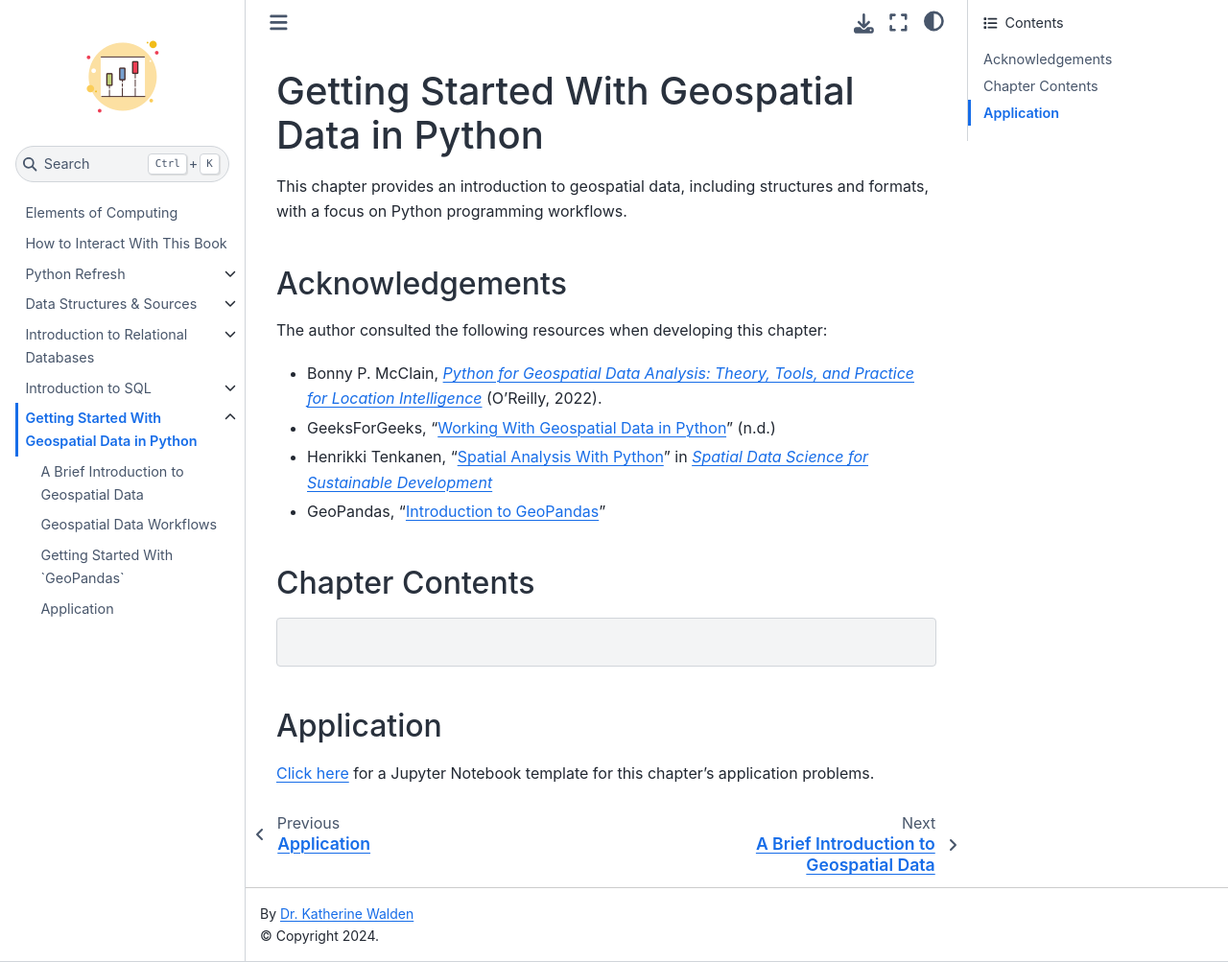
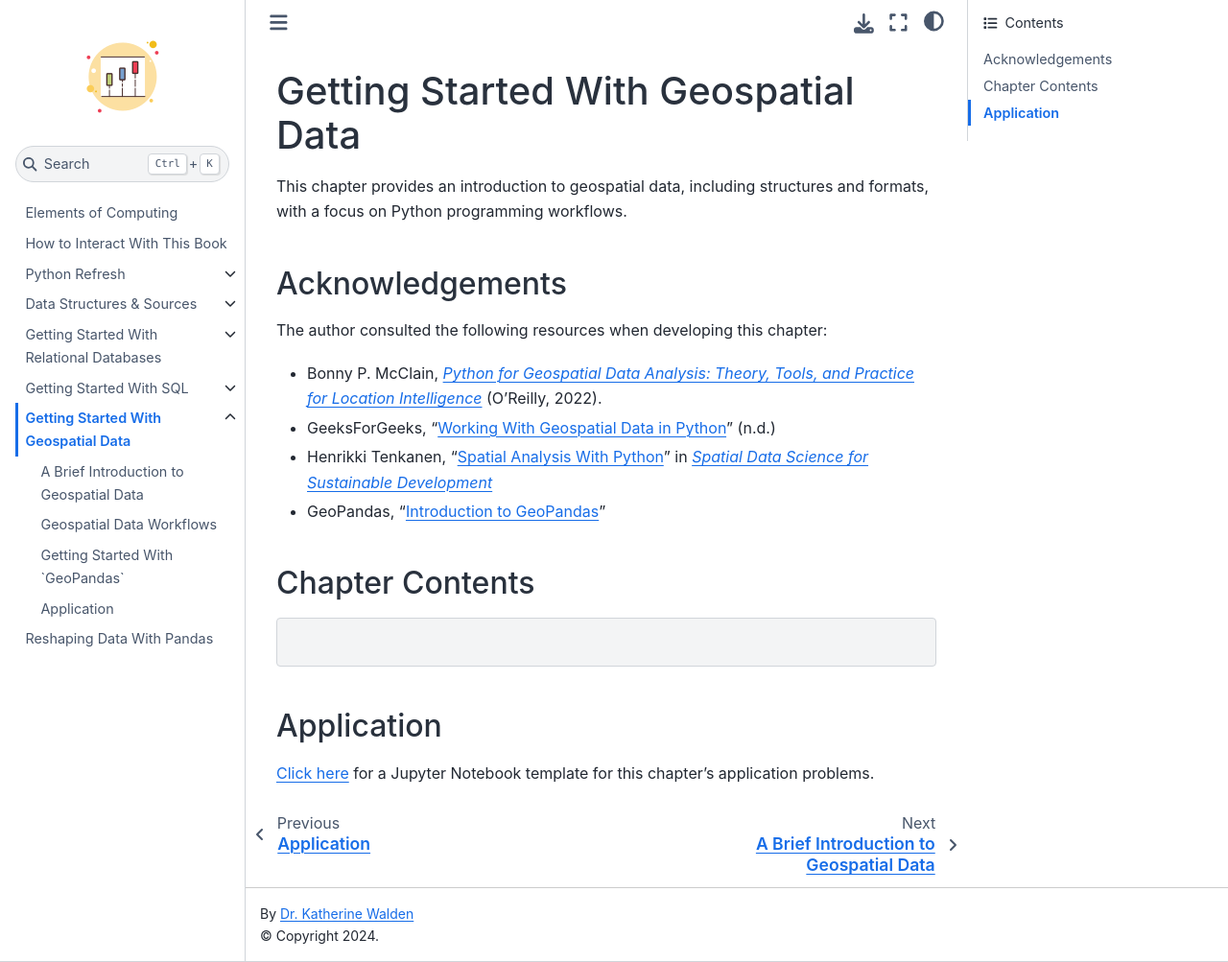
Before and after one commit to kwaldenphd/elements-of-computing, a Jupyter Book: the page built from book/05-pandas-gis/00-overview.md, in a window 1280 px wide and 1003 px high. Shown: the whole window at 96% size. Built offline with Jupyter Book 1.0.4 settings and Sphinx 7.4.7 and the Sphinx Book theme 1.1.4, drawn with Linux system fonts in a browser that asks for light colours; comment, search, counter and statistics services are not loaded.

Commit message:
Update overview & ToC

```diff
--- a/book/05-pandas-gis/00-overview.md
+++ b/book/05-pandas-gis/00-overview.md
@@ -1,4 +1,4 @@
-# Getting Started With Geospatial Data in Python
+# Getting Started With Geospatial Data
 
 This chapter provides an introduction to geospatial data, including structures and formats, with a focus on Python programming workflows.
 
--- a/book/_toc.yml
+++ b/book/_toc.yml
@@ -38,7 +38,7 @@ chapters:
   - file: 02-Structured-Data/07-application
     title: Application
 - file: 03-RBDMS/00-overview
-  title: Introduction to Relational Databases
+  title: Getting Started With Relational Databases
   sections:
   - file: 03-RBDMS/01-from-table-to-database
     title: From Table To Database
@@ -51,7 +51,7 @@ chapters:
   - file: 03-RBDMS/05-application
     title: Application
 - file: 04-SQL/00-overview
-  title: Introduction to SQL
+  title: Getting Started With SQL
   sections:
   - file: 04-SQL/01-sql-setup
     title: Background & Setup
@@ -73,7 +73,7 @@ chapters:
   - file: 04-SQL/09-application
     title: Application
 - file: 05-pandas-gis/00-overview
-  title: Getting Started With Geospatial Data in Python
+  title: Getting Started With Geospatial Data
   sections:
   - file: 05-pandas-gis/01-formats-structures
     title: A Brief Introduction to Geospatial Data
@@ -83,3 +83,5 @@ chapters:
     title: Getting Started With `GeoPandas`
   - file: 05-pandas-gis/04-application
     title: Application
+- file: 06-pandas-eda/00-overview
+  title: Reshaping Data With Pandas
```
